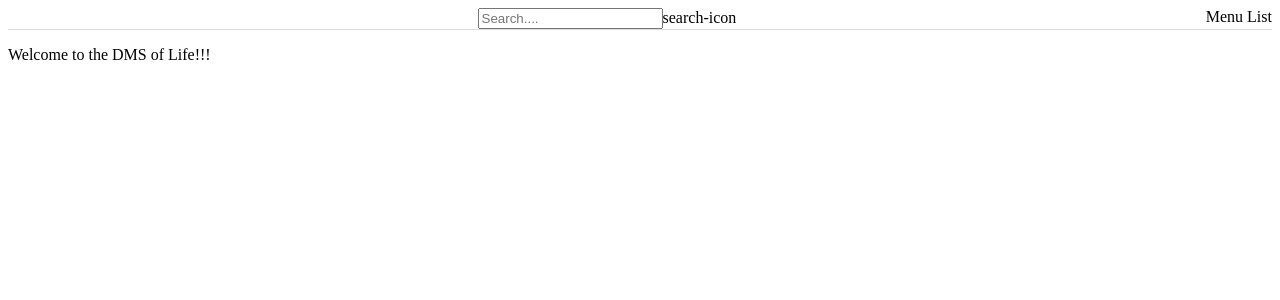
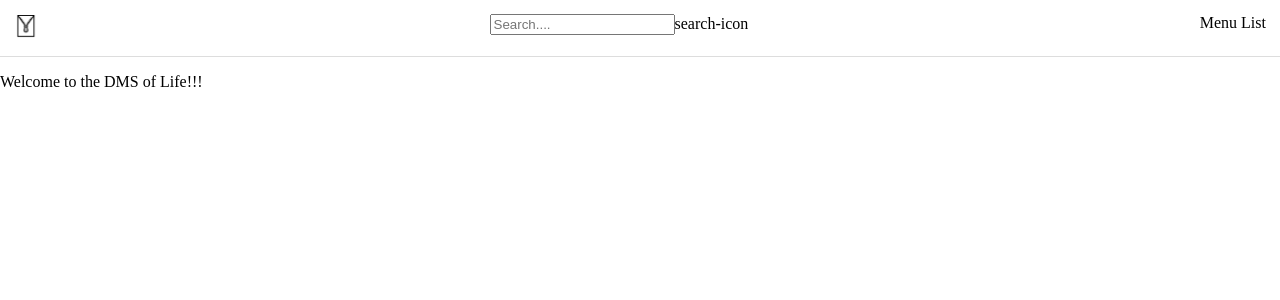
Before and after one commit to KaiserPhemi/writ-front-end, a React app: page / in a window 1280 px wide. Shown: the top 300 px of the page. Built offline with nearby package versions, Linux system fonts and the light colour scheme; what redux-immutable-state-invariant would draw is missing.

Commit message:
ft(home-logo): add image file
- add logo file
- style logo

[Starts #164680111]

```diff
--- a/src/components/general/defaultStyles/_default.scss
+++ b/src/components/general/defaultStyles/_default.scss
@@ -1,2 +1,11 @@
 // Borders
 $main-border: 1px solid #ddd;
+
+// resets
+html,
+body,
+ul,
+ol {
+  margin:  0;
+  padding: 0;
+}
--- a/src/components/general/navigationBar/HomeLogo.tsx
+++ b/src/components/general/navigationBar/HomeLogo.tsx
@@ -1,5 +1,8 @@
 // react libraries
 import * as React from 'react';
+
+// fixtures
+import {imgUrl} from '../../../fixtures/imgUrl';
 
 /**
  * @desc
@@ -7,7 +10,11 @@ import * as React from 'react';
 const HomeLogo:React.SFC  = () => {
   return (
     <div className='main-logo-container'>
-      <img src="" alt=""/>
+      <img
+        className='home-logo'
+        src={imgUrl}
+        alt="home-logo"
+      />
     </div>
   )
 }
--- a/src/components/general/navigationBar/navBar.scss
+++ b/src/components/general/navigationBar/navBar.scss
@@ -4,4 +4,14 @@
   display: flex;
   justify-content: space-between;
   border-bottom: $main-border;
+  padding: 14px;
+
+  .main-logo-container {
+    cursor: pointer;
+
+    .home-logo {
+      width: 1.5rem;
+      height: 1.5rem;
+    }
+  }
 }
--- /dev/null
+++ b/src/fixtures/imgUrl.ts
@@ -0,0 +1,2 @@
+// string for image
+export const imgUrl = "../../assets/images/home-logo.png";
```
Also changed, not shown: assets/images/home-logo.png (added).
